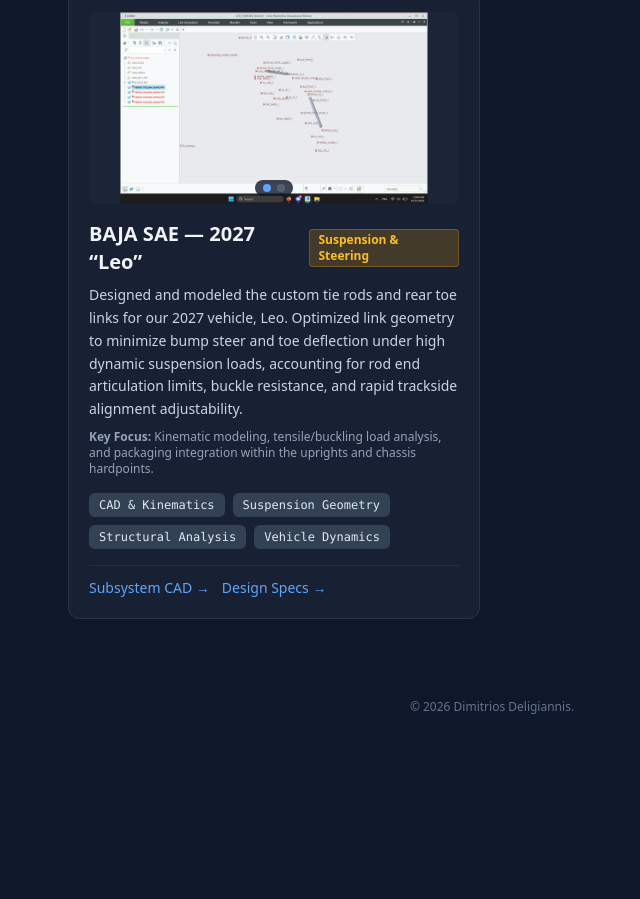
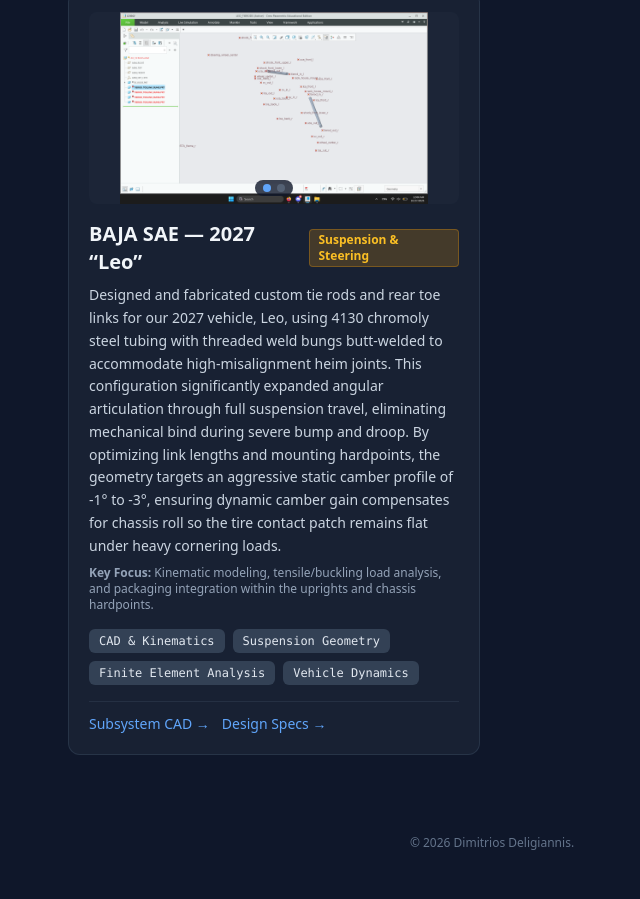
Before and after one commit to DimitriosDeligiannis/DimitriosDeligiannis.github.io, a plain HTML site: page index.html in a window 1280 px wide. Shown: the part 980-1879 px from the top of the page, without its empty margins (148-788 px from the left). Before the commit the page ends 1743 px from the top, so only its background shows below. Drawn offline with nearby package versions, Linux system fonts and the light colour scheme.

Commit message:
Revise tie rod design details and update skills
Updated the description of the custom tie rods and rear toe links for the 2027 vehicle, Leo, detailing materials and design optimizations. Changed 'Structural Analysis' to 'Finite Element Analysis' in the skills section.

```diff
--- a/index.html
+++ b/index.html
@@ -155,7 +155,7 @@
             <span class="text-xs font-semibold px-2 py-0.5 rounded bg-amber-500/20 text-amber-400 border border-amber-500/30">Suspension &amp; Steering</span>
           </div>
           <p class="mt-2 text-sm text-slate-300 leading-relaxed">
-            Designed and modeled the custom tie rods and rear toe links for our 2027 vehicle, Leo. Optimized link geometry to minimize bump steer and toe deflection under high dynamic suspension loads, accounting for rod end articulation limits, buckle resistance, and rapid trackside alignment adjustability.
+            Designed and fabricated custom tie rods and rear toe links for our 2027 vehicle, Leo, using 4130 chromoly steel tubing with threaded weld bungs butt-welded to accommodate high-misalignment heim joints. This configuration significantly expanded angular articulation through full suspension travel, eliminating mechanical bind during severe bump and droop. By optimizing link lengths and mounting hardpoints, the geometry targets an aggressive static camber profile of -1° to -3°, ensuring dynamic camber gain compensates for chassis roll so the tire contact patch remains flat under heavy cornering loads.
           </p>
           <p class="mt-2 text-xs text-slate-400">
             <strong>Key Focus:</strong> Kinematic modeling, tensile/buckling load analysis, and packaging integration within the uprights and chassis hardpoints.
@@ -165,7 +165,7 @@
           <div class="mt-4 flex flex-wrap gap-2 text-xs font-mono">
             <span class="bg-slate-700 px-2.5 py-1 rounded-md text-slate-200">CAD &amp; Kinematics</span>
             <span class="bg-slate-700 px-2.5 py-1 rounded-md text-slate-200">Suspension Geometry</span>
-            <span class="bg-slate-700 px-2.5 py-1 rounded-md text-slate-200">Structural Analysis</span>
+            <span class="bg-slate-700 px-2.5 py-1 rounded-md text-slate-200">Finite Element Analysis</span>
             <span class="bg-slate-700 px-2.5 py-1 rounded-md text-slate-200">Vehicle Dynamics</span>
           </div>
           <div class="mt-4 pt-3 border-t border-slate-700/50 flex gap-3 text-sm">
```
